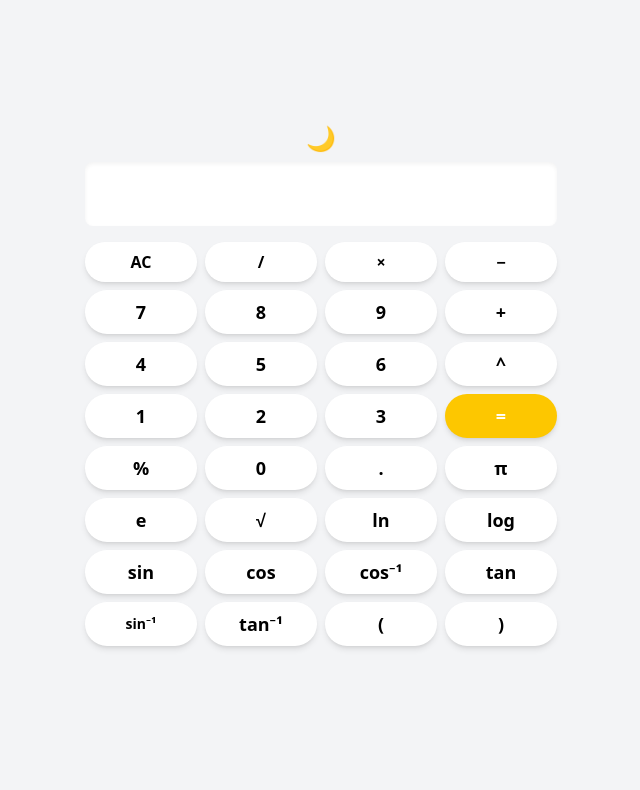
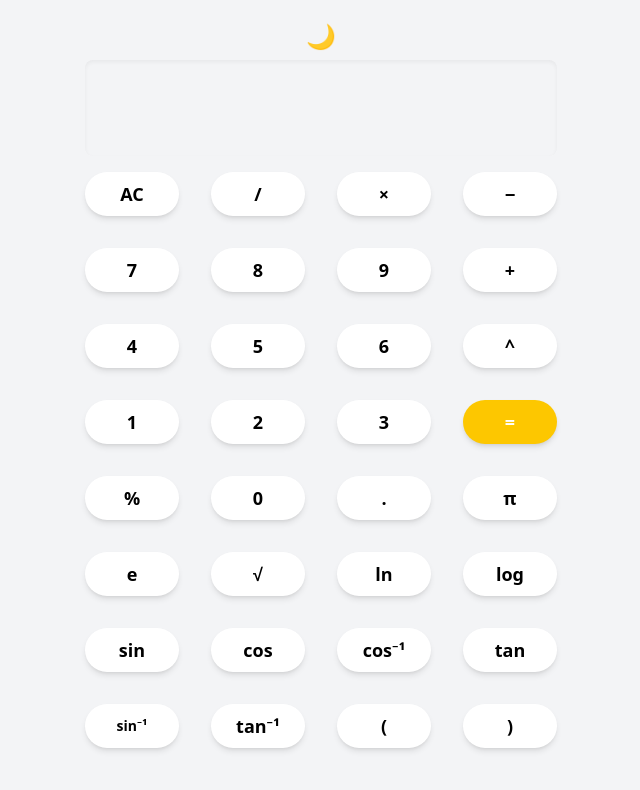
Before and after one commit to augustineutuk/Calculator-App, a website: page index.html in a window 1280 px wide. Shown: the whole page, without its empty margins (319-959 px from the left). Drawn offline with Linux system fonts and the light colour scheme.

Commit message:
first commit

```diff
--- a/index.html
+++ b/index.html
@@ -7,8 +7,8 @@
   <link rel="stylesheet" href="./src/output.css">
 </head>
 
-<body class="min-h-screen flex items-center justify-center bg-gray-100 dark:bg-gray-900 transition-colors duration-300">
-  <div class="max-w-lg px-3">
+<body class="min-h-screen flex items-center justify-center bg-gray-100 dark:bg-gray-100 transition-colors duration-300">
+  <div class="max-w-lg px-1">
     <!-- Toggle Icon -->
     <div class="flex justify-center p-2">
       <button id="theme-toggle" class="text-2xl transition hover:scale-110">
@@ -19,15 +19,15 @@
 
     <!-- Display -->
     <input id="display" readonly
-     class="w-full h-16 mb-4 text-right px-5 text-3xl rounded-lg shadow-inner bg-white dark:bg-gray-800 border-gray-100 dark:border-gray-600 text-black dark:text-white" />
+     class="w-full h-24 mb-4 text-right px-5 text-3xl rounded-lg shadow-inner bg-gray-100 dark:bg-gray-900 border-gray-100 dark:border-gray-600 text-black dark:text-white" />
 
     <!-- Buttons Grid -->
-      <div class="grid grid-cols-4 gap-2 mb-10">
+      <div class="grid grid-cols-4 gap-8 mb-10">
       <!-- All buttons with Tailwind classes directly applied -->
-      <button class="px-3 py-2 rounded-full text-full font-semibold bg-white bg-opacity-20 backdrop-blur-md shadow-md hover:bg-opacity-40 transition dark:bg-gray-600 dark: text-black dark:bg-opacity-10 dark:hover:bg-opacity-30" onclick="clearDisplay()">AC</button>
-      <button class="px-3 py-2 rounded-full text-md font-semibold bg-white bg-opacity-20 backdrop-blur-md shadow-md hover:bg-opacity-40 transition dark:bg-gray-600  dark:bg-opacity-10 dark:hover:bg-opacity-30" onclick="append('/')">/</button>
-      <button class="px-3 py-2 rounded-full text-md font-semibold bg-white bg-opacity-20 backdrop-blur-md shadow-md hover:bg-opacity-40 transition dark:bg-gray-600  dark:bg-opacity-10 dark:hover:bg-opacity-30" onclick="append('*')">×</button>
-      <button class="px-3 py-2 rounded-full text-md font-semibold bg-white bg-opacity-20 backdrop-blur-md shadow-md hover:bg-opacity-40 transition dark:bg-gray-600  dark:bg-opacity-10 dark:hover:bg-opacity-30" onclick="append('-')">−</button>
+      <button class="px-3 py-2 rounded-full text-lg font-semibold bg-white bg-opacity-20 backdrop-blur-md shadow-md hover:bg-opacity-40 transition dark:bg-gray-600 dark: text-black dark:bg-opacity-10 dark:hover:bg-opacity-30" onclick="clearDisplay()">AC</button>
+      <button class="px-3 py-2 rounded-full text-lg font-semibold bg-white bg-opacity-20 backdrop-blur-md shadow-md hover:bg-opacity-40 transition dark:bg-gray-600  dark:bg-opacity-10 dark:hover:bg-opacity-30" onclick="append('/')">/</button>
+      <button class="px-3 py-2 rounded-full text-lg font-semibold bg-white bg-opacity-20 backdrop-blur-md shadow-md hover:bg-opacity-40 transition dark:bg-gray-600  dark:bg-opacity-10 dark:hover:bg-opacity-30" onclick="append('*')">×</button>
+      <button class="px-3 py-2 rounded-full text-lg font-semibold bg-white bg-opacity-20 backdrop-blur-md shadow-md hover:bg-opacity-40 transition dark:bg-gray-600  dark:bg-opacity-10 dark:hover:bg-opacity-30" onclick="append('-')">−</button>
 
       <button class="px-3 py-2 rounded-full text-lg font-semibold bg-white bg-opacity-20 backdrop-blur-md shadow-md hover:bg-opacity-40 transition dark:bg-gray-600  dark:bg-opacity-10 dark:hover:bg-opacity-30" onclick="append('7')">7</button>
       <button class="px-3 py-2 rounded-full text-lg font-semibold bg-white bg-opacity-20 backdrop-blur-md shadow-md hover:bg-opacity-40 transition dark:bg-gray-600  dark:bg-opacity-10 dark:hover:bg-opacity-30" onclick="append('8')">8</button>
@@ -64,9 +64,6 @@
       <button class="px-3 py-2 rounded-full  text-lg font-semibold bg-white bg-opacity-20 backdrop-blur-md shadow-md hover:bg-opacity-40 transition dark:bg-gray-600  dark:bg-opacity-10 dark:hover:bg-opacity-30" onclick="inverseTan()">tan⁻¹</button>
       <button class="px-3 py-2 rounded-full  text-lg font-semibold bg-white bg-opacity-20 backdrop-blur-md shadow-md hover:bg-opacity-40 transition dark:bg-gray-600 dark:bg-opacity-10 dark:hover:bg-opacity-30" onclick="append('(')">(</button>
       <button class="px-3 py-2 rounded-full  text-lg font-semibold bg-white bg-opacity-20 backdrop-blur-md shadow-md hover:bg-opacity-40 transition dark:bg-gray-600 dark:bg-opacity-10 dark:hover:bg-opacity-30" onclick="append(')')">)</button>
-
-
-
     </div>
   </div>
 
```
Also changed, not shown: src/output.css.
